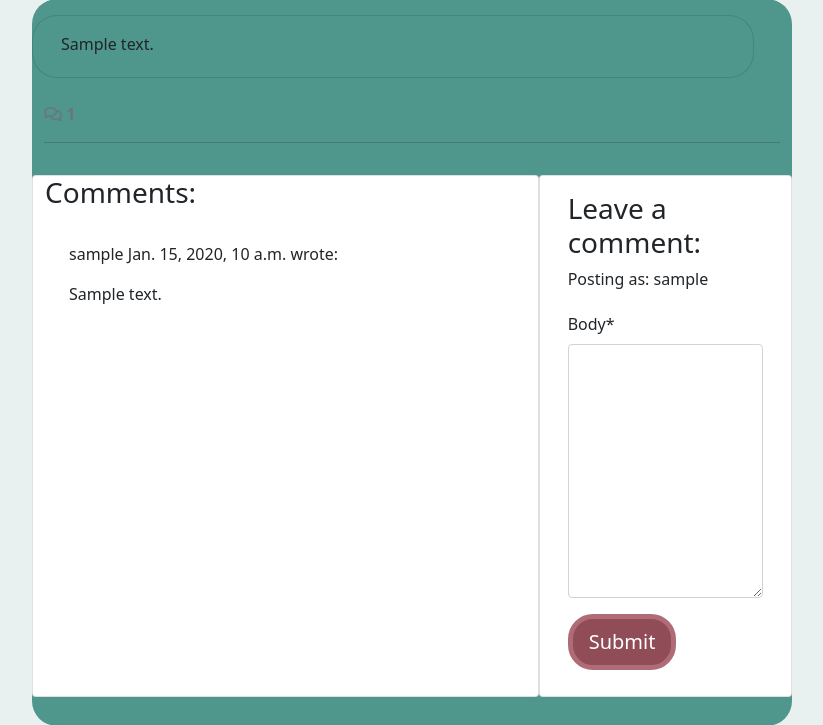
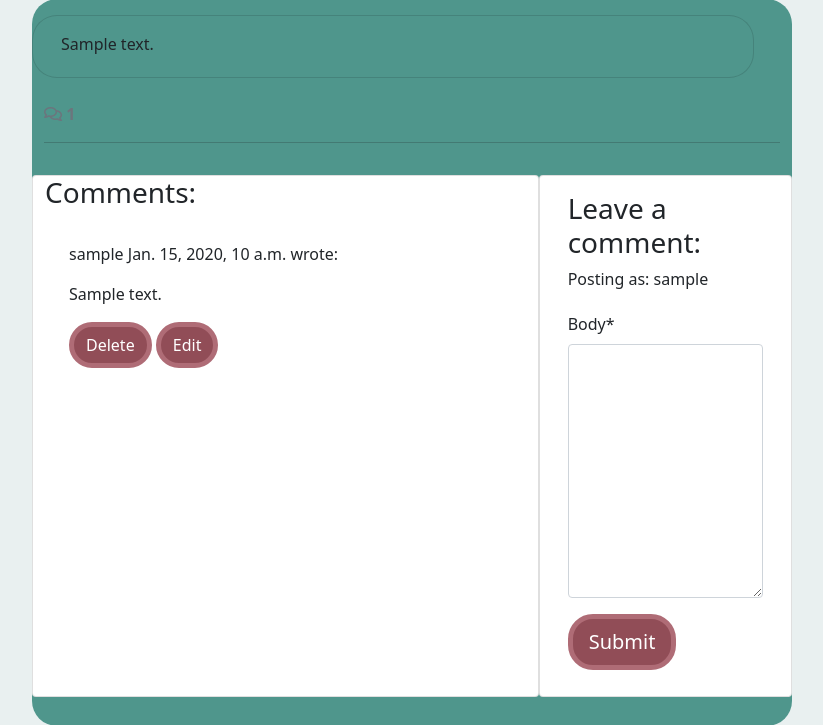
Before and after one commit to Hujanen91/The-Longdog-Hunt-PP4, a Django app: a page that uses templates/base.html in a window 1280 px wide. Shown: the part 776-1501 px from the top of the page, without its empty margins (228-1051 px from the left). Run offline with Django 4.2, Linux system fonts and the light colour scheme; a user stored in the database is signed in; tables that the repository leaves empty hold one stand-in row (values such as "Sample post"); some libraries are stand-ins or nearby versions.

Commit message:
Add edit and delete options on comments

```diff
--- a/blog/templates/blog/post_detail.html
+++ b/blog/templates/blog/post_detail.html
@@ -66,6 +66,12 @@
             This comment is awaiting approval
           </p>
           {% endif %}
+          {% if user.is_authenticated and comment.author == user %}
+          <button class="btn btn-delete"
+            comment_id="{{ comment.id }}">Delete</button>
+          <button class="btn btn-edit"
+            comment_id="{{ comment.id }}">Edit</button>
+          {% endif %}
         </div>
         <!-- Our for loop ends here -->
         {% endfor %}
@@ -93,3 +99,7 @@
 </div>
 
 {% endblock content %}
+
+{% block extras %}
+<script src="{% static 'js/comments.js' %}"></script>
+{% endblock %}
--- a/blog/urls.py
+++ b/blog/urls.py
@@ -4,4 +4,8 @@ from django.urls import path
 urlpatterns = [
     path("", views.PostList.as_view(), name='home'),
     path('<slug:slug>/', views.post_detail, name='post_detail'),
+    path('<slug:slug>/edit_comment/<int:comment_id>',
+         views.comment_edit, name='comment_edit'),
+    path('<slug:slug>/delete_comment/<int:comment_id>',
+        views.comment_delete, name='comment_delete'),
 ]
--- a/blog/views.py
+++ b/blog/views.py
@@ -1,7 +1,8 @@
-from django.shortcuts import render, get_object_or_404
+from django.shortcuts import render, get_object_or_404, reverse
 from django.views import generic
 from django.contrib import messages
-from .models import Post
+from django.http import HttpResponseRedirect
+from .models import Post, Comment
 from .forms import CommentForm
 
 # Create your views here.
@@ -56,3 +57,42 @@ def post_detail(request, slug):
             "comment_form": comment_form,
         },
     )
+
+def comment_edit(request, slug, comment_id):
+    """
+    view to edit comments
+    """
+    if request.method == "POST":
+
+        queryset = Post.objects.filter(status=1)
+        post = get_object_or_404(queryset, slug=slug)
+        comment = get_object_or_404(Comment, pk=comment_id)
+        comment_form = CommentForm(data=request.POST, instance=comment)
+
+        if comment_form.is_valid() and comment.author == request.user:
+            comment = comment_form.save(commit=False)
+            comment.post = post
+            comment.approved = False
+            comment.save()
+            messages.add_message(request, messages.SUCCESS, 'Comment Updated!')
+        else:
+            messages.add_message(request, messages.ERROR, 'Error updating comment!')
+
+    return HttpResponseRedirect(reverse('post_detail', args=[slug]))
+
+
+def comment_delete(request, slug, comment_id):
+    """
+    view to delete comment
+    """
+    queryset = Post.objects.filter(status=1)
+    post = get_object_or_404(queryset, slug=slug)
+    comment = get_object_or_404(Comment, pk=comment_id)
+
+    if comment.author == request.user:
+        comment.delete()
+        messages.add_message(request, messages.SUCCESS, 'Comment deleted!')
+    else:
+        messages.add_message(request, messages.ERROR, 'You can only delete your own comments!')
+
+    return HttpResponseRedirect(reverse('post_detail', args=[slug]))
--- /dev/null
+++ b/static/js/comments.js
@@ -0,0 +1,24 @@
+const editButtons = document.getElementsByClassName("btn-edit");
+const commentText = document.getElementById("id_body");
+const commentForm = document.getElementById("commentForm");
+const submitButton = document.getElementById("submitButton");
+
+/**
+* Initializes edit functionality for the provided edit buttons.
+*
+* For each button in the `editButtons` collection:
+* - Retrieves the associated comment's ID upon click.
+* - Fetches the content of the corresponding comment.
+* - Populates the `commentText` input/textarea with the comment's content for editing.
+* - Updates the submit button's text to "Update".
+* - Sets the form's action attribute to the `edit_comment/{commentId}` endpoint.
+*/
+for (let button of editButtons) {
+  button.addEventListener("click", (e) => {
+    let commentId = e.target.getAttribute("comment_id");
+    let commentContent = document.getElementById(`comment${commentId}`).innerText;
+    commentText.value = commentContent;
+    submitButton.innerText = "Update";
+    commentForm.setAttribute("action", `edit_comment/${commentId}`);
+  });
+}
--- a/static/js/script.js
+++ /dev/null
@@ -1 +0,0 @@
-console.log("Life, The Universe and Everything!");
--- a/templates/base.html
+++ b/templates/base.html
@@ -124,6 +124,9 @@
         integrity="sha384-gtEjrD/SeCtmISkJkNUaaKMoLD0//ElJ19smozuHV6z3Iehds+3Ulb9Bn9Plx0x4" crossorigin="anonymous">
         </script>
     <script src="{% static 'js/script.js' %}"></script>
+
+    {% block extras %}
+    {% endblock %}
 </body>
 
 </html>
```
Also changed, not shown: django-summernote/2024-03-11/31cc8d24-1ef0-4d89-b2ba-fd4a5595780c.jpg (added).
